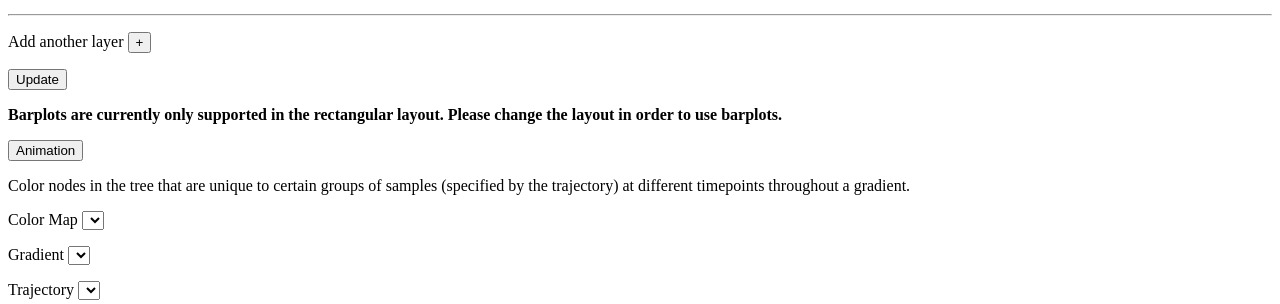
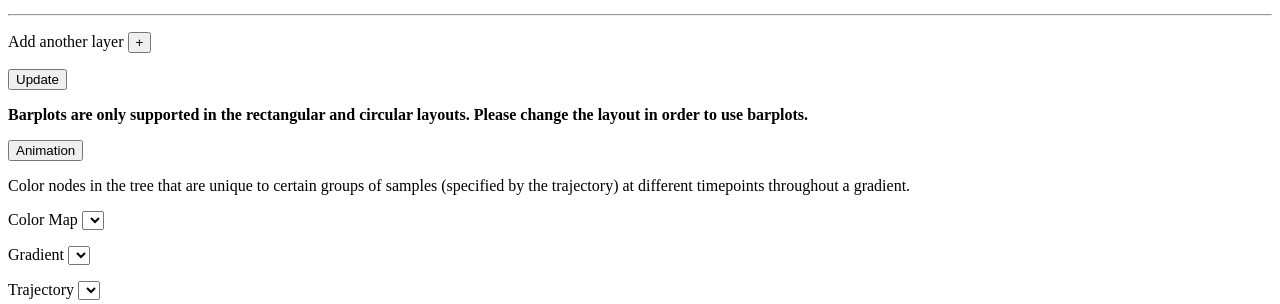
Before and after one commit to biocore/empress, a Python web app: template empress/support_files/templates/empress-template.html in a window 1280 px wide. Shown: the part 1027-1331 px from the top of the page. Run offline with Jinja, Linux system fonts and the light colour scheme; the template is opened without the code that fills it: most values are stand-ins (such as "Sample title", 1, 10 or a date in 2020); lists and menus that the app fills with data are empty.

Commit message:
ENH: Update "barplot unavail" msg re circ barplots
I would still like to add some tests to the coordinate functions,
but I think this is sufficient to close #297.

```diff
--- a/empress/support_files/templates/side-panel.html
+++ b/empress/support_files/templates/side-panel.html
@@ -149,8 +149,8 @@
   </div>
   <div id="barplot-unavailable-content">
     <p class="side-panel-notes" style="font-weight: bold;">
-      Barplots are currently only supported in the rectangular layout. Please
-      change the layout in order to use barplots.
+      Barplots are only supported in the rectangular and circular layouts.
+      Please change the layout in order to use barplots.
     </p>
   </div>
 </div>
```
